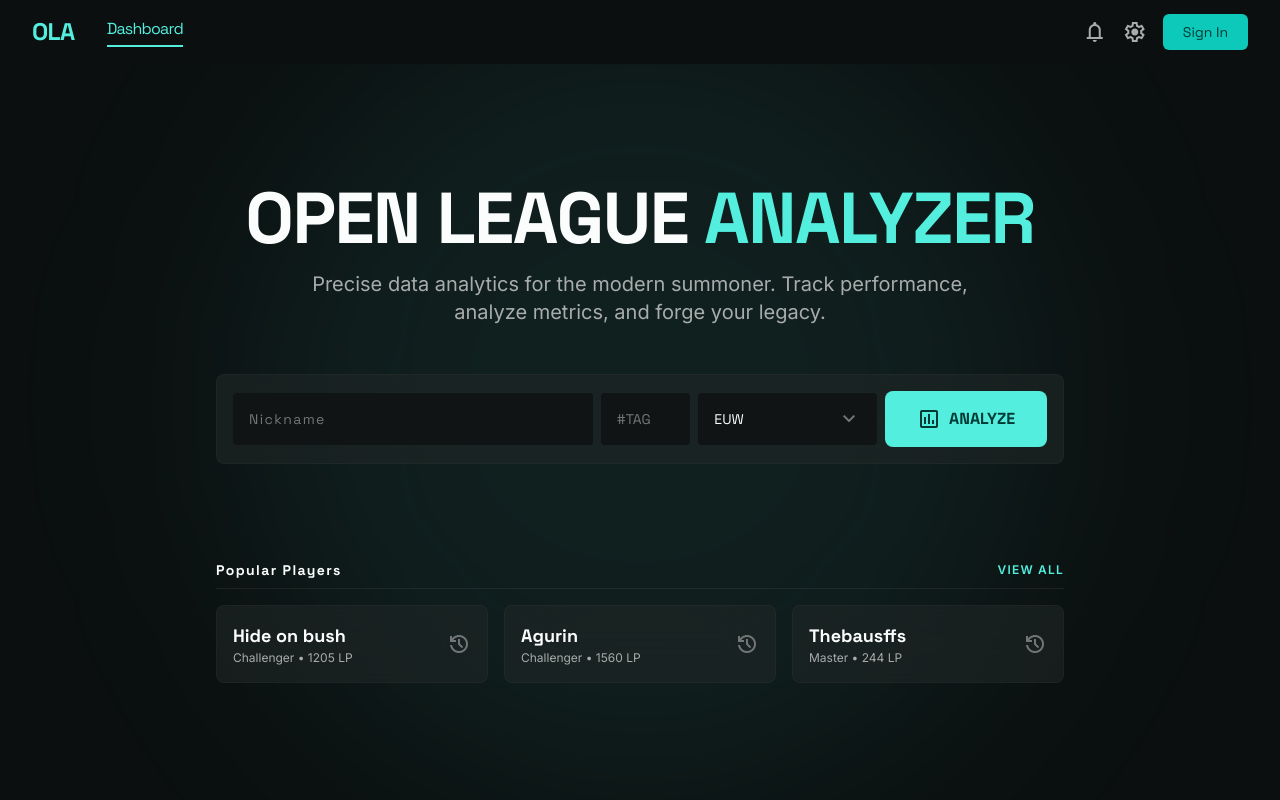
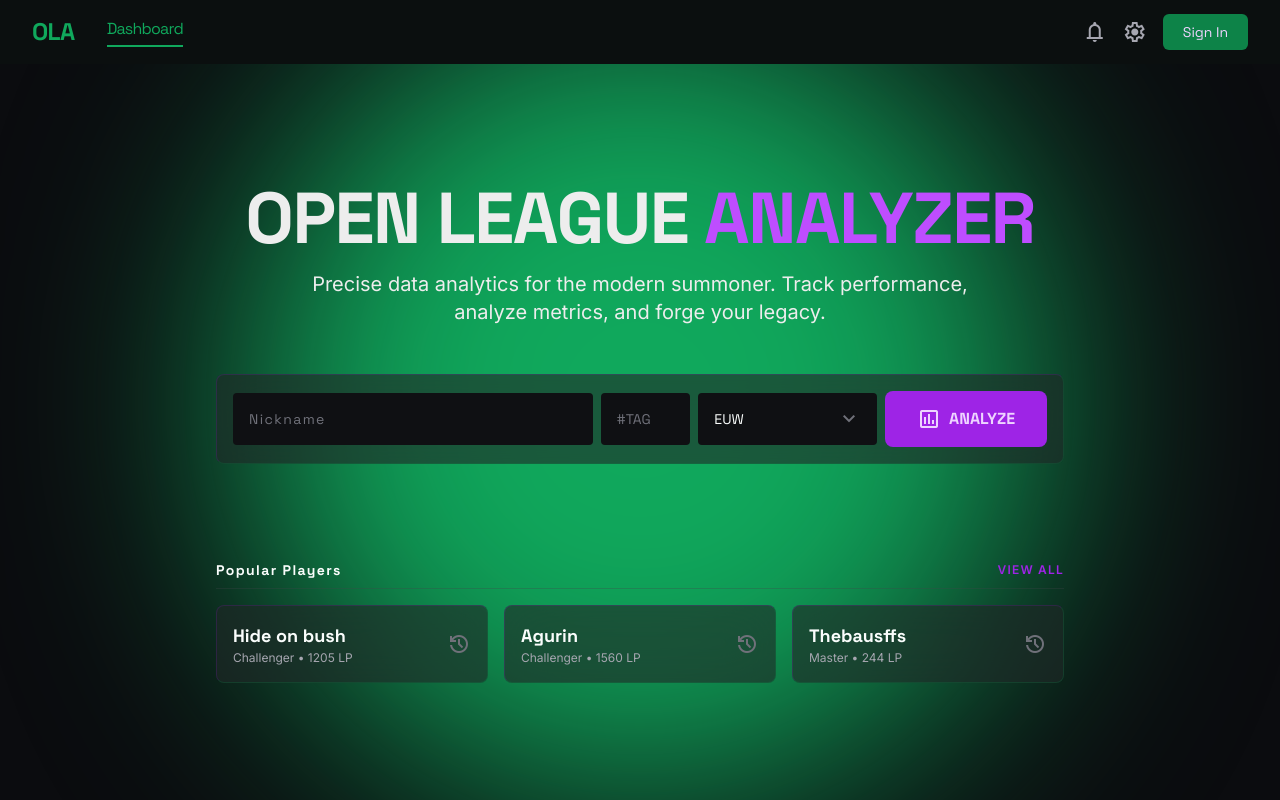
Before and after one commit to phantomvoyager4/OLA, a React (Vite) app in the folder src/FRONTEND/: page / in a window 1280 px wide. Built offline with nearby package versions, Linux system fonts and the light colour scheme.

Commit message:
fix: change UI color design

```diff
--- a/src/FRONTEND/src/components/TopNavBar.jsx
+++ b/src/FRONTEND/src/components/TopNavBar.jsx
@@ -4,7 +4,7 @@ export default function TopNavBar() {
   return (
     <nav className="w-full h-16 bg-[#0b0f0f] flex justify-between items-center px-8 fixed top-0 z-50">
       <div className="flex items-center gap-8">
-        <Link to="/" className="text-2xl font-bold tracking-tight text-[#53eede] font-['Space_Grotesk']">
+        <Link to="/" className="text-2xl font-bold tracking-tight text-secondary font-['Space_Grotesk']">
           OLA
         </Link>
         <div className="hidden md:flex gap-6 items-center h-full">
@@ -14,8 +14,8 @@ export default function TopNavBar() {
             className={({ isActive }) =>
               `font-['Space_Grotesk'] tracking-tighter transition-colors duration-300 ${
                 isActive
-                  ? 'text-[#53eede] border-b-2 border-[#53eede] pb-1'
-                  : 'text-on-surface-variant hover:text-[#53eede]'
+                  ? 'text-secondary border-b-2 border-secondary pb-1'
+                  : 'text-on-surface-variant hover:text-secondary'
               }`
             }
           >
@@ -27,8 +27,8 @@ export default function TopNavBar() {
             className={({ isActive }) =>
               `font-['Space_Grotesk'] tracking-tighter sr-only transition-colors duration-300 ${
                 isActive
-                  ? 'text-[#53eede] border-b-2 border-[#53eede] pb-1'
-                  : 'text-on-surface-variant hover:text-[#53eede]'
+                  ? 'text-[#53eede] border-b-2 border-secondary pb-1'
+                  : 'text-on-surface-variant hover:text-secondary'
               }`
             }
           >
@@ -40,8 +40,8 @@ export default function TopNavBar() {
             className={({ isActive }) =>
               `font-['Space_Grotesk'] tracking-tighter sr-only transition-colors duration-300 ${
                 isActive
-                  ? 'text-[#53eede] border-b-2 border-[#53eede] pb-1'
-                  : 'text-on-surface-variant hover:text-[#53eede]'
+                  ? 'text-[#53eede] border-b-2 border-secondary pb-1'
+                  : 'text-on-surface-variant hover:text-secondary'
               }`
             }
           >
@@ -50,10 +50,10 @@ export default function TopNavBar() {
         </div>
       </div>
       <div className="flex items-center gap-4">
-        <span className="material-symbols-outlined text-on-surface-variant cursor-pointer hover:text-[#53eede] transition-colors">
+        <span className="material-symbols-outlined text-on-surface-variant cursor-pointer hover:text-secondary transition-colors">
           notifications
         </span>
-        <span className="material-symbols-outlined text-on-surface-variant cursor-pointer hover:text-[#53eede] transition-colors">
+        <span className="material-symbols-outlined text-on-surface-variant cursor-pointer hover:text-secondary transition-colors">
           settings
         </span>
         <button className="bg-primary-container text-on-primary-container hover:shadow-[0_0_10px_rgba(83,238,222,0.4)] transition-all cursor-pointer duration-300 font-headline px-5 py-2 text-sm rounded-md flex items-center justify-center gap-2 active:scale-95">
--- a/src/FRONTEND/src/index.css
+++ b/src/FRONTEND/src/index.css
@@ -2,56 +2,58 @@
 
 @theme {
   --color-error: #ff716c;
-  --color-surface: #0b0f0f;
-  --color-on-secondary-fixed: #004142;
-  --color-on-tertiary: #003f5a;
-  --color-secondary: #22f2f3;
-  --color-secondary-fixed: #22f2f3;
-  --color-surface-container: #151b1a;
+  --color-surface: #0b0c0f;
+  --color-on-secondary-fixed: #032b17;
+  --color-on-tertiary: #2e004a;
+  --color-secondary: #10a85c;
+  --color-secondary-fixed: #19cc73;
+  --color-surface-container: #141417;
   --color-on-error-container: #ffa8a3;
-  --color-surface-variant: #212727;
-  --color-on-surface-variant: #a8acab;
-  --color-background: #0b0f0f;
-  --color-primary-fixed-dim: #3fdfd0;
-  --color-tertiary: #68c8ff;
+  --color-surface-variant: #1e1e24;
+  --color-on-surface-variant: #a6a6b0;
+  --color-background: #0b0c0f;
+  --color-primary-fixed-dim: #891ec7;
+  --color-tertiary: #0d8348;
   --color-surface-container-lowest: #000000;
-  --color-secondary-container: #006a6a;
+  --color-text-home: #ededed;
+  --color-secondary-container: #0a6638;
   --color-error-dim: #d7383b;
-  --color-surface-tint: #53eede;
+  --color-surface-tint: #0d8348;
   --color-on-background: #fafdfc;
-  --color-surface-container-high: #1b2121;
-  --color-surface-container-highest: #212727;
+  --color-surface-container-high: #191a1f;
+  --color-surface-container-highest: #1e1e24;
   --color-on-error: #490006;
-  --color-secondary-fixed-dim: #00e3e4;
-  --color-on-secondary-fixed-variant: #006061;
-  --color-on-tertiary-fixed-variant: #003e58;
-  --color-surface-dim: #0b0f0f;
+  --color-secondary-fixed-dim: #0a6638;
+  --color-on-secondary-fixed-variant: #086134;
+  --color-on-tertiary-fixed-variant: #004c27;
+  --color-surface-dim: #0b0c0f;
   --color-error-container: #9f0519;
-  --color-surface-bright: #272d2d;
-  --color-surface-container-low: #101414;
-  --color-tertiary-container: #28bcff;
-  --color-on-primary-fixed: #00403a;
+  --color-surface-bright: #25262c;
+  --color-surface-container-low: #0f1013;
+  --color-tertiary-container: #0a6638;
+  --color-on-primary-fixed: #330052;
   --color-on-surface: #fafdfc;
-  --color-on-tertiary-fixed: #001a28;
-  --color-inverse-on-surface: #525656;
-  --color-tertiary-fixed: #28bcff;
-  --color-inverse-surface: #f7faf9;
-  --color-primary-container: #0dc9ba;
-  --color-on-primary: #00554e;
-  --color-outline-variant: #454948;
-  --color-on-primary-fixed-variant: #005f57;
-  --color-primary-fixed: #53eede;
-  --color-primary: #53eede;
-  --color-on-tertiary-container: #00344b;
-  --color-outline: #727676;
-  --color-on-primary-container: #003a35;
-  --color-on-secondary-container: #d9fffe;
-  --color-primary-dim: #3fdfd0;
-  --color-tertiary-dim: #00aeef;
-  --color-inverse-primary: #006b62;
-  --color-secondary-dim: #00e3e4;
-  --color-tertiary-fixed-dim: #00aeef;
-  --color-on-secondary: #005656;
+  --color-on-tertiary-fixed: #e2fceb;
+  --color-inverse-on-surface: #4f5057;
+  --color-tertiary-fixed: #a3ffd1;
+  --color-inverse-surface: #f4f5fa;
+  --color-primary-container: #0d8348;
+  --color-on-primary: #ffffff;
+  --color-outline-variant: #42434a;
+  --color-on-primary-fixed-variant: #4f007a;
+  --color-primary-fixed: #b95cf8;
+  --color-primary: #9e24e6;
+  --color-title-text: #be4dff;
+  --color-on-tertiary-container: #c4ffe1;
+  --color-outline: #70717a;
+  --color-on-primary-container: #eed4ff;
+  --color-on-secondary-container: #a3ffd1;
+  --color-primary-dim: #6e10a6;
+  --color-tertiary-dim: #0a6638;
+  --color-inverse-primary: #5c0091;
+  --color-secondary-dim: #0a6638;
+  --color-tertiary-fixed-dim: #0d8348;
+  --color-on-secondary: #00381d;
 
   --font-headline: "Space Grotesk", sans-serif;
   --font-body: "Inter", sans-serif;
@@ -59,7 +61,7 @@
 }
 
 body {
-  background-color: #0b0f0f;
+  background-color: #0b0c0f;
   color: #fafdfc;
   font-family: 'Inter', sans-serif;
   overflow-x: hidden;
@@ -68,14 +70,18 @@ body {
   font-variation-settings: 'FILL' 0, 'wght' 400, 'GRAD' 0, 'opsz' 24;
 }
 .bioluminescent-glow {
-  background: radial-gradient(circle at center, rgba(83, 238, 222, 0.08) 0%, transparent 70%);
+  background:
+    radial-gradient(circle at 20% 30%, rgba(137, 30, 199, 0.15) 0%, transparent 60%),
+    radial-gradient(circle at 80% 70%, rgba(13, 131, 72, 0.15) 0%, transparent 60%);
 }
 .glass-panel {
   background: rgba(33, 39, 39, 0.6);
   backdrop-filter: blur(24px);
 }
 .ghost-border {
-  border: 1px solid rgba(69, 73, 72, 0.15);
+  border: 1px solid rgba(137, 30, 199, 0.2);
+  border-bottom-color: rgba(13, 131, 72, 0.25);
+  border-right-color: rgba(13, 131, 72, 0.25);
 }
 .headline-tracking {
   letter-spacing: -0.02em;
--- a/src/FRONTEND/src/pages/Home.jsx
+++ b/src/FRONTEND/src/pages/Home.jsx
@@ -25,16 +25,16 @@ export default function Home() {
       <main className="min-h-screen pt-16 flex flex-col items-center justify-center relative overflow-hidden">
         {/* Clean Gradient Background Effects */}
         <div className="absolute inset-0 pointer-events-none flex items-center justify-center">
-          <div className="w-200 h-200 rounded-full bg-primary/8 blur-[120px]"></div>
+          <div className="w-200 h-200 rounded-full bg-secondary blur-[120px]"></div>
         </div>
 
         {/* Search Section (The Core) */}
         <div className="w-full max-w-4xl px-6 relative z-10 text-center flex flex-col gap-12">
           <div className="space-y-4">
-            <h1 className="font-headline text-5xl md:text-7xl font-bold headline-tracking text-on-surface">
-              OPEN LEAGUE <span className="text-primary">ANALYZER</span>
+            <h1 className="font-headline text-5xl md:text-7xl font-bold headline-tracking text-text-home">
+              OPEN LEAGUE <span className="text-title-text">ANALYZER</span>
             </h1>
-            <p className="font-body text-on-surface-variant text-lg md:text-xl max-w-2xl mx-auto">
+            <p className="font-body text-text-home text-lg md:text-xl max-w-2xl mx-auto">
               Precise data analytics for the modern summoner. Track performance,
               analyze metrics, and forge your legacy.
             </p>
--- a/src/FRONTEND/src/pages/Match.jsx
+++ b/src/FRONTEND/src/pages/Match.jsx
@@ -67,7 +67,7 @@ export default function Match() {
         {/* Top Summary Banner */}
         <div className={`glass-panel ghost-border rounded-xl p-8 relative overflow-hidden flex flex-col md:flex-row items-center justify-between gap-6 ${matchInfo.result === 'Victory' ? 'bg-gradient-to-r from-blue-900/40 via-surface to-surface' : 'bg-gradient-to-r from-red-900/40 via-surface to-surface'}`}>
           <div className="flex flex-col items-center md:items-start gap-1 z-10">
-            <h1 className={`text-4xl lg:text-5xl font-headline font-bold uppercase drop-shadow-lg ${matchInfo.result === 'Victory' ? 'text-blue-400' : 'text-red-400'}`}>
+            <h1 className={`text-4xl lg:text-5xl font-headline font-bold uppercase drop-shadow-lg ${matchInfo.result === 'Victory' ? 'text-secondary' : 'text-red-400'}`}>
               {matchInfo.result}
             </h1>
             <p className="text-xl text-on-surface-variant font-body">
--- a/src/FRONTEND/src/pages/PlayerProfile.jsx
+++ b/src/FRONTEND/src/pages/PlayerProfile.jsx
@@ -610,7 +610,7 @@ export default function PlayerProfile() {
                           {champ.name}
                         </p>
                         <span className="text-xs font-bold text-primary bg-primary/8 py-0.5 rounded w-12 flex justify-center shrink-0">
-                          Lvl {champ.level}
+                           {champ.level} lvl
                         </span>
                       </div>
                       <p className="text-xs text-on-surface-variant">
@@ -719,7 +719,7 @@ export default function PlayerProfile() {
                   {/* Match Info */}
                   <div className="flex flex-col items-center md:items-start w-full md:w-28 shrink-0">
                     <p
-                      className={`text-sm font-bold ${match.win ? "text-primary" : "text-error"}`}
+                      className={`text-sm font-bold ${match.win ? "text-secondary" : "text-error"}`}
                     >
                       {match.win ? "VICTORY" : "DEFEAT"}
                     </p>
```
Also changed, not shown: 1 other file (tests, documents, lock files or other folders).
